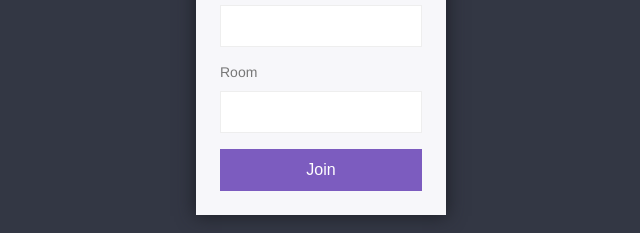
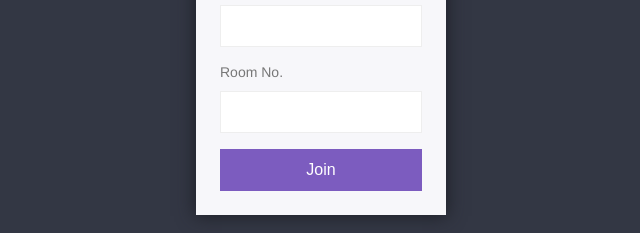
Before and after one commit to mridulmehra/CyberGaurd, a website: page public/index.html in a window 1280 px wide. Shown: the part 346-579 px from the top of the page, 319-959 px from the left. Drawn offline with Linux system fonts and the light colour scheme.

Commit message:
Update index.html

```diff
--- a/public/index.html
+++ b/public/index.html
@@ -16,7 +16,7 @@
             <form action="./chat.html">
                 <label>Display Name</label>
                 <input type="text" name="username" required>
-                <label>Room</label>
+                <label>Room No.</label>
                 <input type="text" name="room" required>
                 <button>Join</button>
             </form>
```
